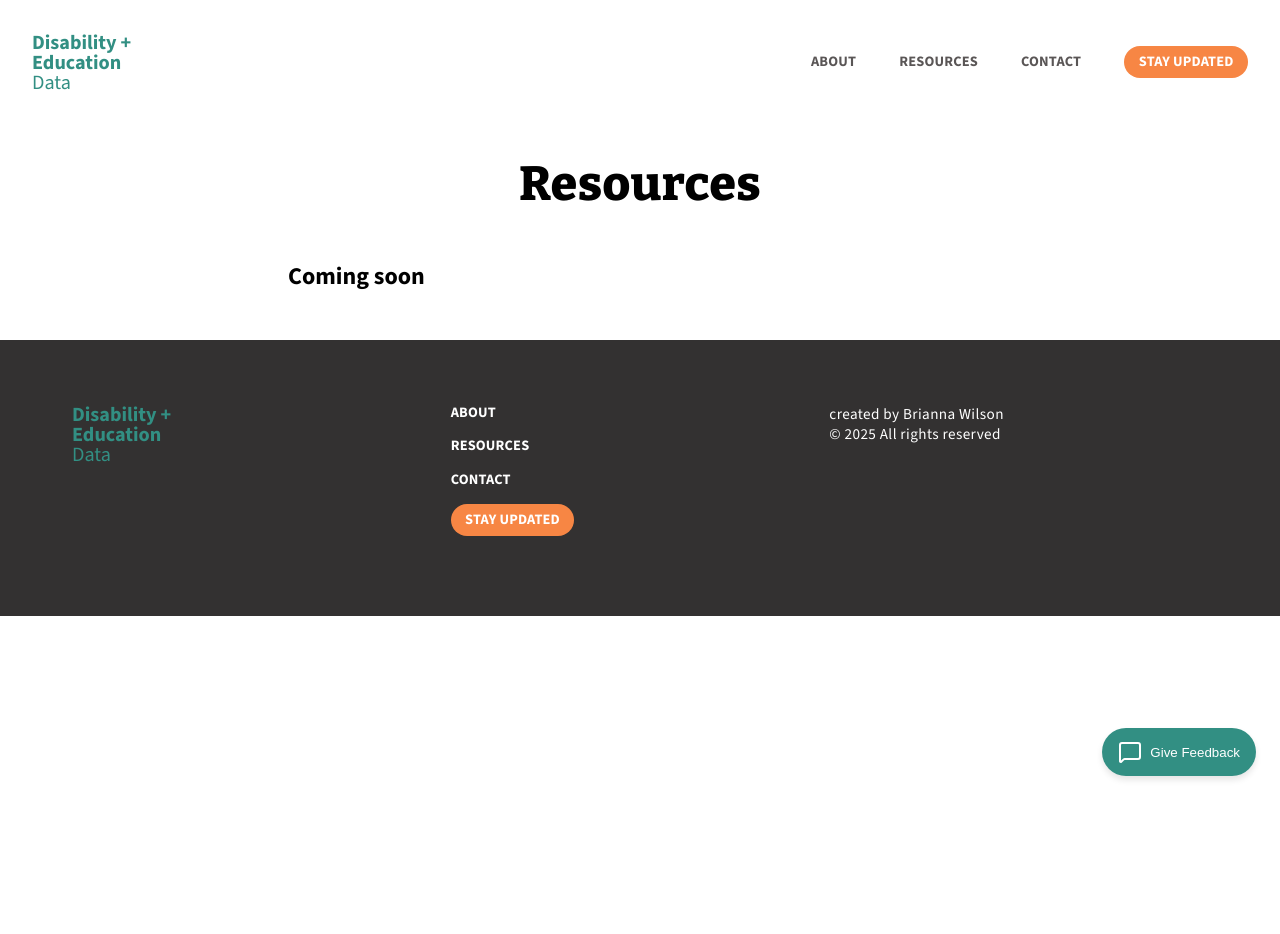
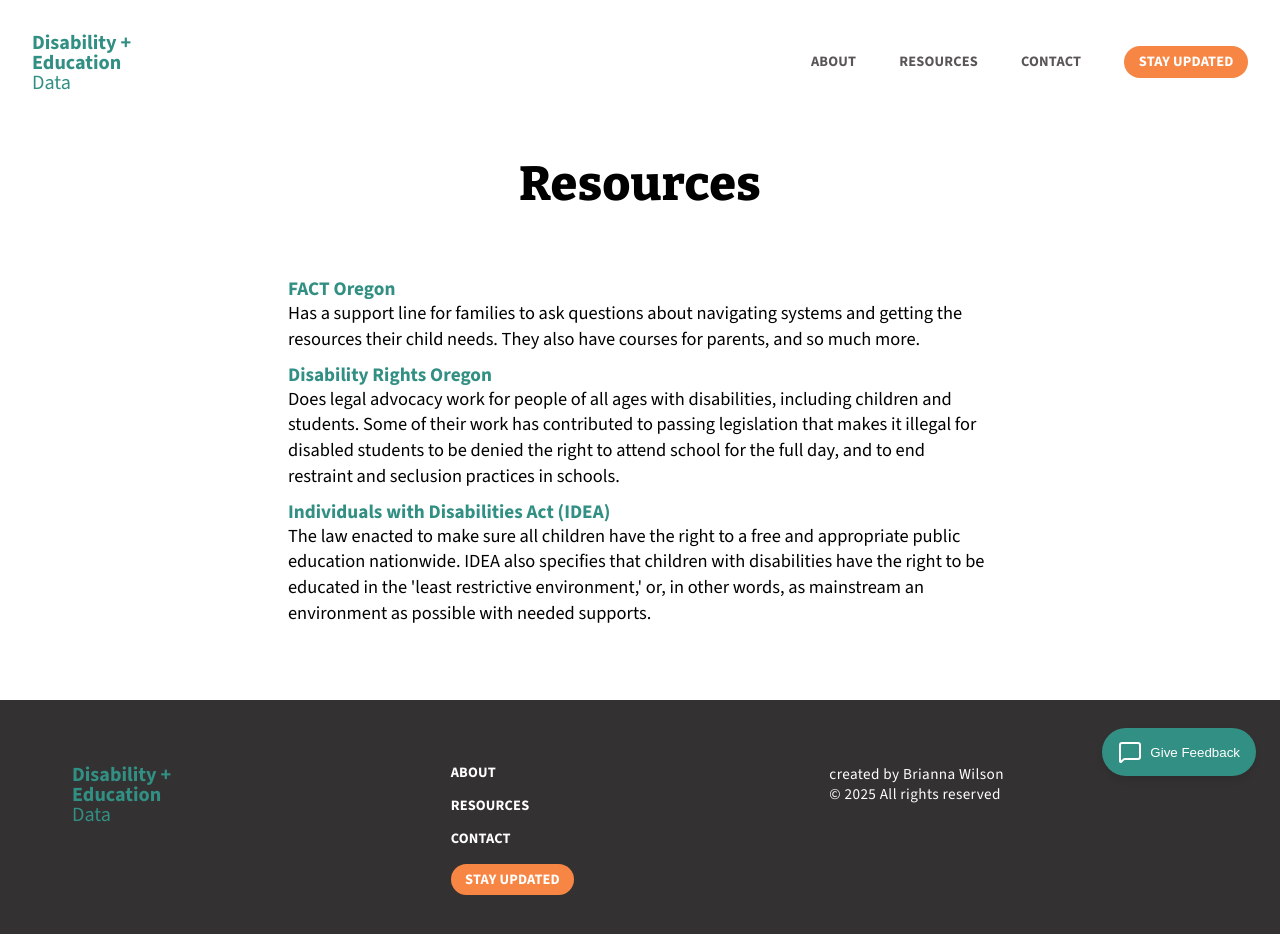
Before and after one commit to bronna/iepdata, a SvelteKit app: page /resources in a window 1280 px wide. Shown: the top 934 px of the page. Before the commit the page ends 800 px from the top, so only its background shows below. Built offline with nearby package versions, Linux system fonts and the light colour scheme.

Commit message:
resources

```diff
--- a/src/routes/resources/+page.svelte
+++ b/src/routes/resources/+page.svelte
@@ -3,11 +3,30 @@
 
 <h1>Resources</h1>
 
-<h2 class="text-width">Coming soon</h2>
+<div class="text-width resources">
+    <div class="link">
+        <a href="https://factoregon.org/" target="_blank">FACT Oregon</a>
+        <p>Has a support line for families to ask questions about navigating systems and getting the resources their child needs. They also have courses for parents, and so much more.</p>
+    </div>
+    <div class="link">
+        <a href="https://www.droregon.org/" target="_blank">Disability Rights Oregon</a>
+        <p>Does legal advocacy work for people of all ages with disabilities, including children and students. Some of their work has contributed to passing legislation that makes it illegal for disabled students to be denied the right to attend school for the full day, and to end restraint and seclusion practices in schools.</p>
+    </div>
+    <div class="link">
+        <a href="https://sites.ed.gov/idea/" target="_blank">Individuals with Disabilities Act (IDEA)</a>
+        <p>The law enacted to make sure all children have the right to a free and appropriate public education nationwide. IDEA also specifies that children with disabilities have the right to be educated in the 'least restrictive environment,' or, in other words, as mainstream an environment as possible with needed supports.</p>
+    </div>
+</div>
 
 <style>
-    h2 {
-        margin-top: 3rem;
-        margin-bottom: 3rem;
+    .resources {
+        margin-top: 4rem;
+        margin-bottom: 4rem;
+    }
+
+    .link a {
+        font-weight: bold;
+        color: var(--colorInclusiveDark);
+        font-size: 1.2rem;
     }
 </style>
```
